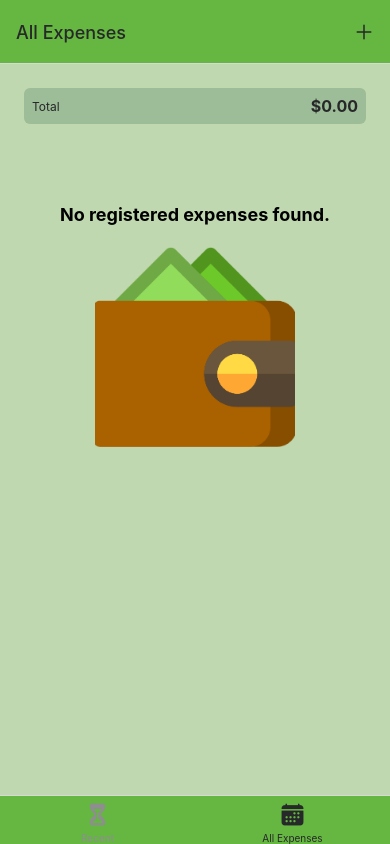
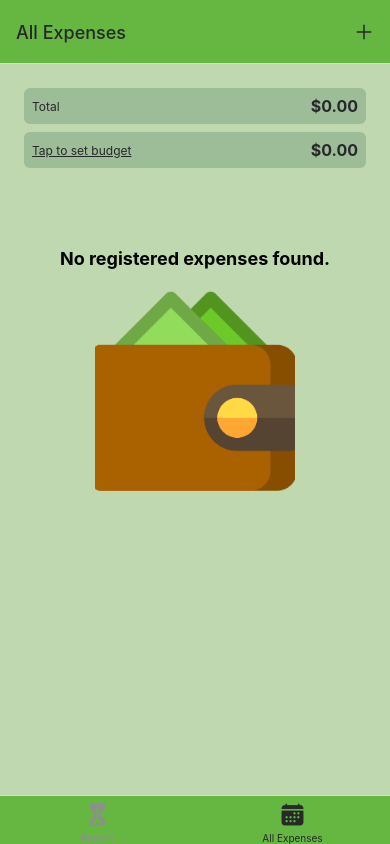
Before and after one commit to Abdelmouzahir/PocketSaver, a React Native app: screen /AllExpense in a window 390 px wide. Built offline with nearby package versions, Linux system fonts and the light colour scheme; no server answers.

Commit message:
Adding set budegt funtionnality

```diff
--- /dev/null
+++ b/component/ExpensesDefinedBudget.js
@@ -0,0 +1,188 @@
+import React, { useEffect, useMemo, useRef, useState } from "react";
+import {
+  Text,
+  View,
+  StyleSheet,
+  TextInput,
+  Alert,
+  Modal,
+  Pressable,
+} from "react-native";
+import { GlobalStyles } from "../constants/styles";
+
+export default function ExpensesDefinedBudget({ expenses }) {
+  const [budget, setBudget] = useState(null);
+  const [tempBudget, setTempBudget] = useState("");
+  const [showModal, setShowModal] = useState(false);
+
+  const expensesSum = useMemo(
+    () => expenses.reduce((sum, expense) => sum + Number(expense.amount || 0), 0),
+    [expenses]
+  );
+
+  const hasAlertedRef = useRef(false);
+
+  useEffect(() => {
+    if (budget == null) {
+      hasAlertedRef.current = false;
+      return;
+    }
+    if (expensesSum > budget && !hasAlertedRef.current) {
+      hasAlertedRef.current = true;
+      Alert.alert("Budget exceeded", "Your expenses are over the budget!");
+    } else if (expensesSum <= budget) {
+      hasAlertedRef.current = false;
+    }
+  }, [expensesSum, budget]);
+
+  const openModal = () => {
+    setTempBudget(budget != null ? String(budget) : "");
+    setShowModal(true);
+  };
+
+  const closeModal = () => setShowModal(false);
+
+  const saveBudget = () => {
+    const value = parseFloat(tempBudget.replace(",", "."));
+    if (isNaN(value) || value < 0) {
+      Alert.alert("Invalid amount", "Please enter a valid non-negative number.");
+      return;
+    }
+    setBudget(value);
+    hasAlertedRef.current = false;
+    setShowModal(false);
+  };
+
+  return (
+    <View style={styles.container}>
+      {/* Make the label clickable */}
+      <Pressable onPress={openModal} hitSlop={8}>
+        <Text style={styles.period}>
+          {budget == null ? "Tap to set budget" : `Budget: $${budget.toFixed(2)}`}
+        </Text>
+      </Pressable>
+
+      {/* Right: amount */}
+      <Text
+        style={[
+          styles.sum,
+          budget != null && expensesSum > budget ? styles.sumOver : null,
+        ]}
+      >
+        ${expensesSum.toFixed(2)}
+      </Text>
+
+      {/* Popup for entering budget */}
+      <Modal
+        visible={showModal}
+        transparent
+        animationType="fade"
+        onRequestClose={closeModal}
+      >
+        <View style={styles.backdrop}>
+          <View style={styles.modalCard}>
+            <Text style={styles.modalTitle}>Set your budget 💵</Text>
+            <TextInput
+              style={styles.input}
+              placeholder="e.g., 500"
+              keyboardType="numeric"
+              value={tempBudget}
+              onChangeText={setTempBudget}
+              returnKeyType="done"
+              onSubmitEditing={saveBudget}
+            />
+            <View style={styles.actions}>
+              <Pressable onPress={closeModal} style={[styles.actionBtn, styles.cancel]}>
+                <Text style={[styles.actionText , styles.cancelText]}>Cancel</Text>
+              </Pressable>
+              <Pressable onPress={saveBudget} style={[styles.actionBtn, styles.save]}>
+                <Text style={[styles.actionText, styles.saveText]}>Save</Text>
+              </Pressable>
+            </View>
+          </View>
+        </View>
+      </Modal>
+    </View>
+  );
+}
+
+const styles = StyleSheet.create({
+  container: {
+    marginTop: 8,
+    padding: 8,
+    backgroundColor: GlobalStyles.colors.primary100,
+    borderRadius: 6,
+    flexDirection: "row",
+    justifyContent: "space-between",
+    alignItems: "center",
+  },
+  period: {
+    color: GlobalStyles.colors.primary50,
+    fontSize: 12,
+    textDecorationLine: "underline", // hint it's clickable
+  },
+  sum: {
+    color: GlobalStyles.colors.primary50,
+    fontSize: 16,
+    fontWeight: "bold",
+  },
+  sumOver: {
+    color: "#ff3b30",
+  },
+  backdrop: {
+    flex: 1,
+    backgroundColor: "rgba(0,0,0,0.35)",
+    justifyContent: "center",
+    alignItems: "center",
+    padding: 16,
+  },
+  modalCard: {
+    width: "100%",
+    maxWidth: 380,
+    backgroundColor: GlobalStyles.colors.primary700,
+    borderRadius: 10,
+    padding: 16,
+  },
+  modalTitle: {
+    fontSize: 16,
+    fontWeight: "700",
+    marginBottom: 10,
+    color: "#111",
+  },
+  input: {
+    borderWidth: 1,
+    borderColor: GlobalStyles.colors.primary100,
+    borderRadius: 8,
+    paddingHorizontal: 10,
+    paddingVertical: 10,
+    fontSize: 16,
+    color: "#111",
+    backgroundColor: GlobalStyles.colors.primary100,
+  },
+  actions: {
+    flexDirection: "row",
+    justifyContent: "flex-end",
+    gap: 8,
+    marginTop: 12,
+  },
+  actionBtn: {
+    paddingHorizontal: 12,
+    paddingVertical: 10,
+    borderRadius: 8,
+  },
+  cancel: {
+    backgroundColor: "#eee",
+  },
+  save: {
+    backgroundColor: GlobalStyles.colors.primary500,
+  },
+  actionText: {
+    fontWeight: "600",
+  },
+  saveText: {
+    color: "white",
+  },
+  cancelText: {
+    color: GlobalStyles.colors.primary500,
+  },
+});
--- a/component/ExpensesOutput.js
+++ b/component/ExpensesOutput.js
@@ -2,6 +2,7 @@ import { View, StyleSheet, Text} from 'react-native';
 import ExpensesSummary from './ExpensesSummary';
 import ExpensesList from './ExpensesList';
 import { GlobalStyles } from '../constants/styles';
+import ExpensesDefinedBudget from './ExpensesDefinedBudget';
 
 
 export default function ExpensesOutput({expenses, expensesPeriod, fallbackText}) {
@@ -18,6 +19,7 @@ export default function ExpensesOutput({expenses, expensesPeriod, fallbackText})
     return(
         <View style={styles.container} >
          <ExpensesSummary expenses={expenses} periodName={expensesPeriod} />
+         <ExpensesDefinedBudget expenses={expenses} setBudget={0} />
          {content}
         </View>
     );
```
